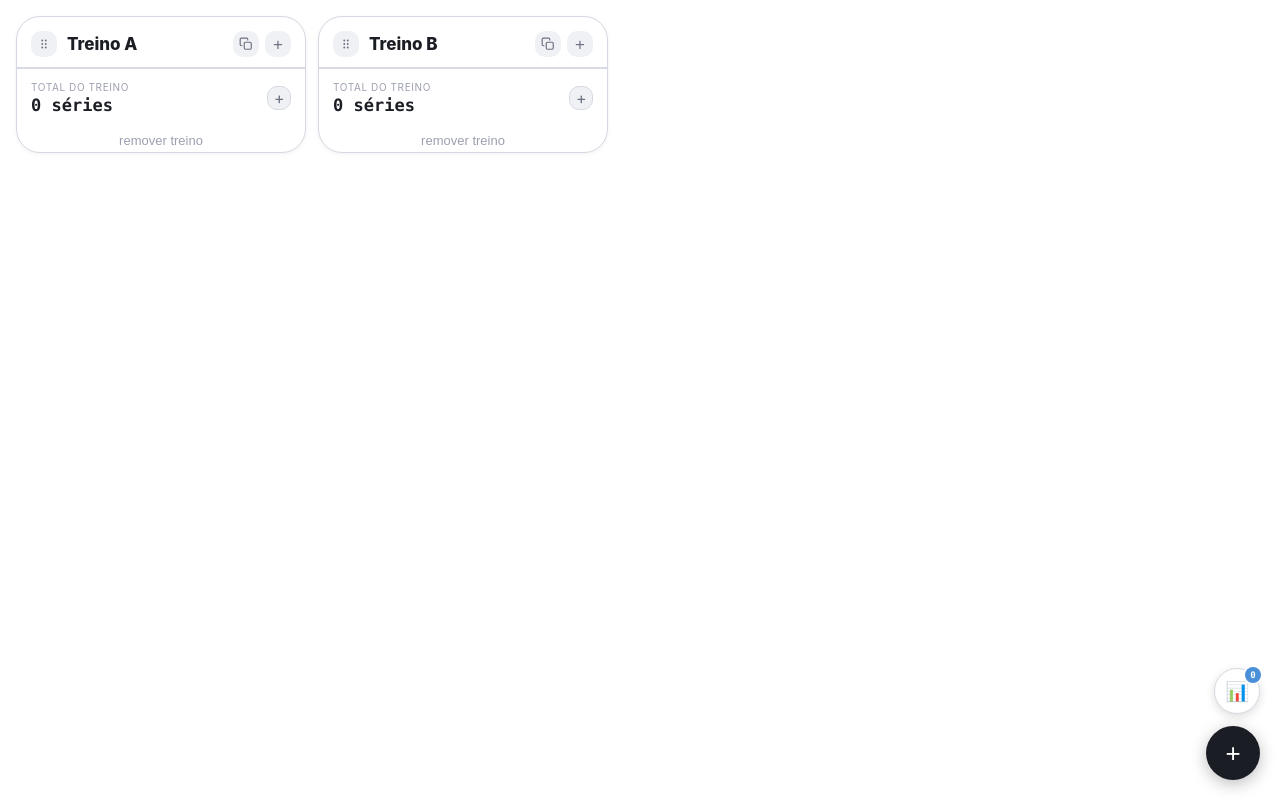
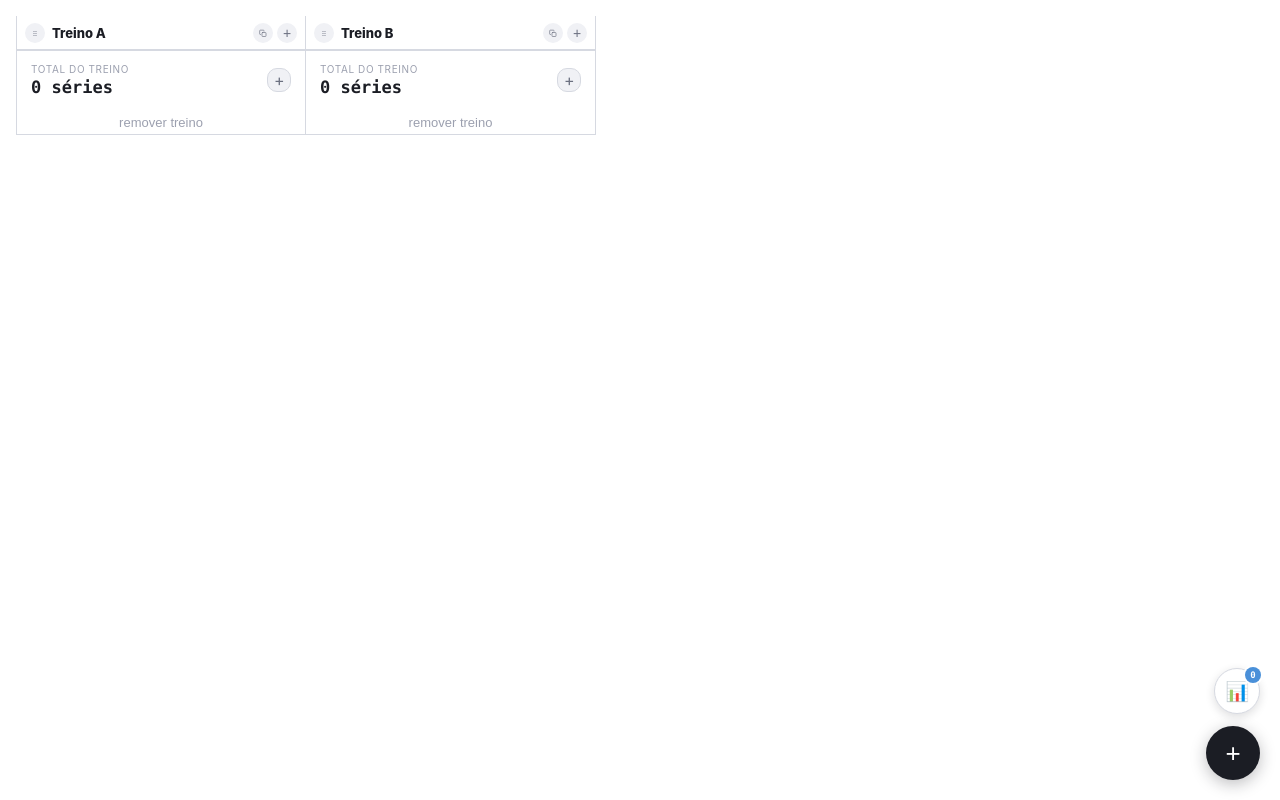
Before and after one commit to gleussonjunior/WorKan---Gestor-de-Treino, a plain HTML site: page index.html in a window 1280 px wide. Drawn offline with Linux system fonts and the light colour scheme.

Commit message:
Update index.html

```diff
--- a/index.html
+++ b/index.html
@@ -82,43 +82,43 @@
 
   /* Board */
   .board{
-    flex:1; overflow-x:auto; overflow-y:auto; display:flex; gap:12px;
+    flex:1; overflow-x:auto; overflow-y:auto; display:flex; gap:0;
     padding:calc(16px + env(safe-area-inset-top)) calc(16px + env(safe-area-inset-right)) 90px calc(16px + env(safe-area-inset-left));
     align-items:flex-start;
   }
   .column{
-    background:var(--surface); border:1.5px solid var(--border); border-radius:var(--radius);
+    background:var(--surface); border-right:1px solid var(--border); border-bottom:1px solid var(--border);
     flex:1 1 220px; min-width:190px; max-width:290px; display:flex; flex-direction:column;
-    box-shadow: 0 1px 4px rgba(20,20,30,0.06);
-    transition: opacity 0.15s ease, transform 0.15s ease, border-color 0.15s ease, background 0.15s ease;
+    transition: opacity 0.15s ease, transform 0.15s ease, background 0.15s ease;
   }
-  .column.dragover{ border-color:#4A90D9; background:#F4F9FE; }
+  .column:first-child{ border-left:1px solid var(--border); }
+  .column.dragover{ background:#F4F9FE; }
   .col-header{
-    padding:14px 14px 10px; display:flex; align-items:center; gap:8px;
+    padding:7px 8px 6px; display:flex; align-items:center; gap:5px;
     border-bottom:1px solid var(--border); flex-shrink:0;
   }
   .col-drag-handle{
-    background:var(--surface-2); border:none; color:var(--text-dim); width:26px; height:26px;
+    background:var(--surface-2); border:none; color:var(--text-dim); width:20px; height:20px;
     border-radius:var(--radius-sm); cursor:grab; display:flex; align-items:center; justify-content:center;
     flex-shrink:0; touch-action:none;
   }
   .col-drag-handle:active{ cursor:grabbing; }
-  .col-drag-handle svg{ width:14px; height:14px; }
+  .col-drag-handle svg{ width:11px; height:11px; }
   .column.col-dragging{ opacity:0.5; transform:rotate(-1.5deg) scale(0.98); }
   .col-title{
-    font-size:17px; font-weight:800; background:transparent; border:none; color:var(--text);
+    font-size:13px; font-weight:800; background:transparent; border:none; color:var(--text);
     width:100%; min-width:0; font-family:var(--sans); outline:none;
   }
   .col-add-btn{
-    background:var(--surface-2); border:none; color:var(--text-dim); width:26px; height:26px;
-    border-radius:var(--radius-sm); cursor:pointer; font-size:17px; line-height:1; flex-shrink:0;
+    background:var(--surface-2); border:none; color:var(--text-dim); width:20px; height:20px;
+    border-radius:var(--radius-sm); cursor:pointer; font-size:14px; line-height:1; flex-shrink:0;
   }
-  .col-header-btns{ display:flex; align-items:center; gap:6px; flex-shrink:0; }
+  .col-header-btns{ display:flex; align-items:center; gap:4px; flex-shrink:0; }
   .col-dup-btn{
-    background:var(--surface-2); border:none; color:var(--text-dim); width:26px; height:26px;
+    background:var(--surface-2); border:none; color:var(--text-dim); width:20px; height:20px;
     border-radius:var(--radius-sm); cursor:pointer; flex-shrink:0; display:flex; align-items:center; justify-content:center;
   }
-  .col-dup-btn svg{ width:14px; height:14px; }
+  .col-dup-btn svg{ width:11px; height:11px; }
   .col-del{
     background:none; border:none; color:var(--text-faint); font-size:13px; cursor:pointer; padding:4px 6px;
   }
@@ -187,7 +187,7 @@
   .overlay.show{ display:flex; }
   .modal{
     background:var(--surface); border:1px solid var(--border); border-radius:var(--radius);
-    width:100%; max-width:340px; max-height:80vh; overflow-y:auto; padding:20px;
+    width:100%; max-width:340px; max-height:80vh; overflow-y:auto; padding:20px 20px 0;
   }
   .modal h3{ margin:0 0 12px; font-size:16px; }
   .modal-tabs{ display:flex; gap:6px; margin-bottom:12px; }
@@ -218,7 +218,10 @@
   }
   .row2{ display:flex; gap:8px; }
   .row2 .field{ flex:1; }
-  .modal-actions{ display:flex; gap:8px; margin-top:14px; }
+  .modal-actions{
+    display:flex; gap:8px; margin:14px -20px 0; padding:12px 20px 20px;
+    position:sticky; bottom:0; background:var(--surface); border-top:1px solid var(--border);
+  }
   .modal-actions button{
     flex:1; padding:10px; border-radius:var(--radius-sm); font-size:13px; font-weight:700; cursor:pointer; font-family:var(--sans);
   }
@@ -246,12 +249,13 @@
 
   .search-row{ display:flex; gap:8px; margin-bottom:10px; }
   .search-row input{
-    flex:2; background:var(--surface-2); border:1px solid var(--border); color:var(--text);
+    flex:1.5; min-width:0; background:var(--surface-2); border:1px solid var(--border); color:var(--text);
     border-radius:var(--radius-sm); padding:9px 10px; font-size:13px; font-family:var(--sans);
   }
   .search-row select{
-    flex:1.3; background:var(--surface-2); border:1px solid var(--border); color:var(--text);
-    border-radius:var(--radius-sm); padding:9px 6px; font-size:12px; font-family:var(--sans);
+    flex:1; min-width:0; background:var(--surface-2); border:1px solid var(--border); color:var(--text);
+    border-radius:var(--radius-sm); padding:9px 6px; font-size:11.5px; font-family:var(--sans);
+    text-overflow:ellipsis;
   }
   .catalog-list{ max-height:44vh; overflow-y:auto; }
   .catalog-empty{ font-size:12px; color:var(--text-faint); padding:14px 4px; text-align:center; }
@@ -278,7 +282,6 @@
   @media (orientation: landscape) and (max-width: 950px){
     .board{
       padding:calc(10px + env(safe-area-inset-top)) calc(14px + env(safe-area-inset-right)) 64px calc(14px + env(safe-area-inset-left));
-      gap:8px;
     }
     .column{ flex:1 1 150px; min-width:140px; max-width:200px; }
     .col-header{ padding:6px 8px 5px; gap:5px; }
```
